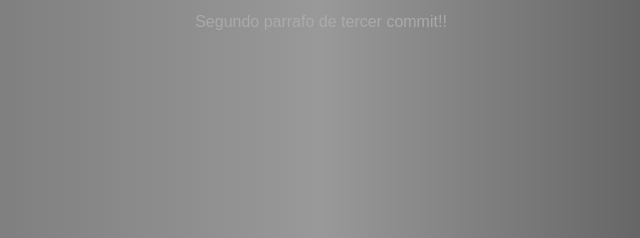
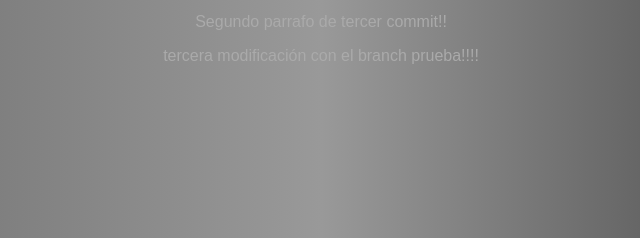
Before and after one commit to dnarvaezj/css_project, a plain HTML site: page index.html in a window 1280 px wide. Shown: the part 173-411 px from the top of the page, 319-959 px from the left. Drawn offline with Linux system fonts and the light colour scheme.

Commit message:
seccion con nuevo branch

```diff
--- a/index.html
+++ b/index.html
@@ -18,7 +18,9 @@
       <p>
         Segundo parrafo de tercer commit!!
       </p>
-
+      <p style="font-color: #aaa !important">
+        tercera modificación con el branch prueba!!!!
+      </p>
     </div>
   </body>
 </html>
```
